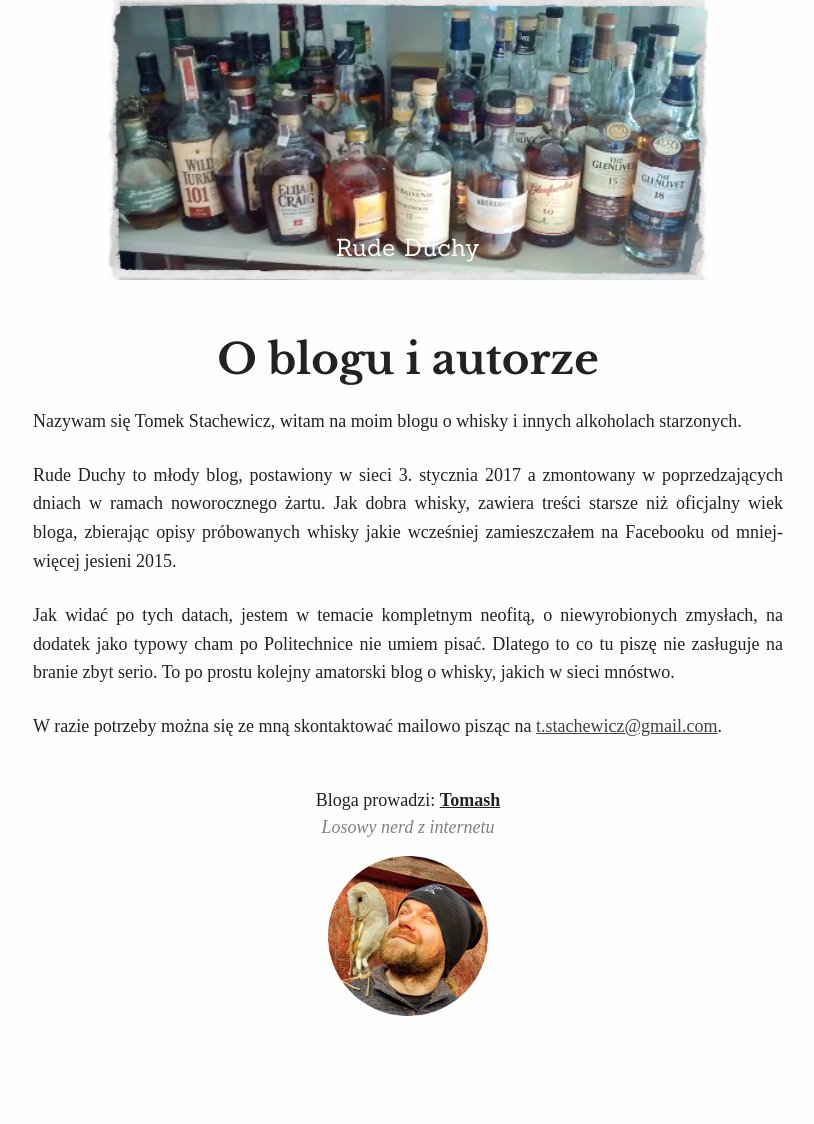
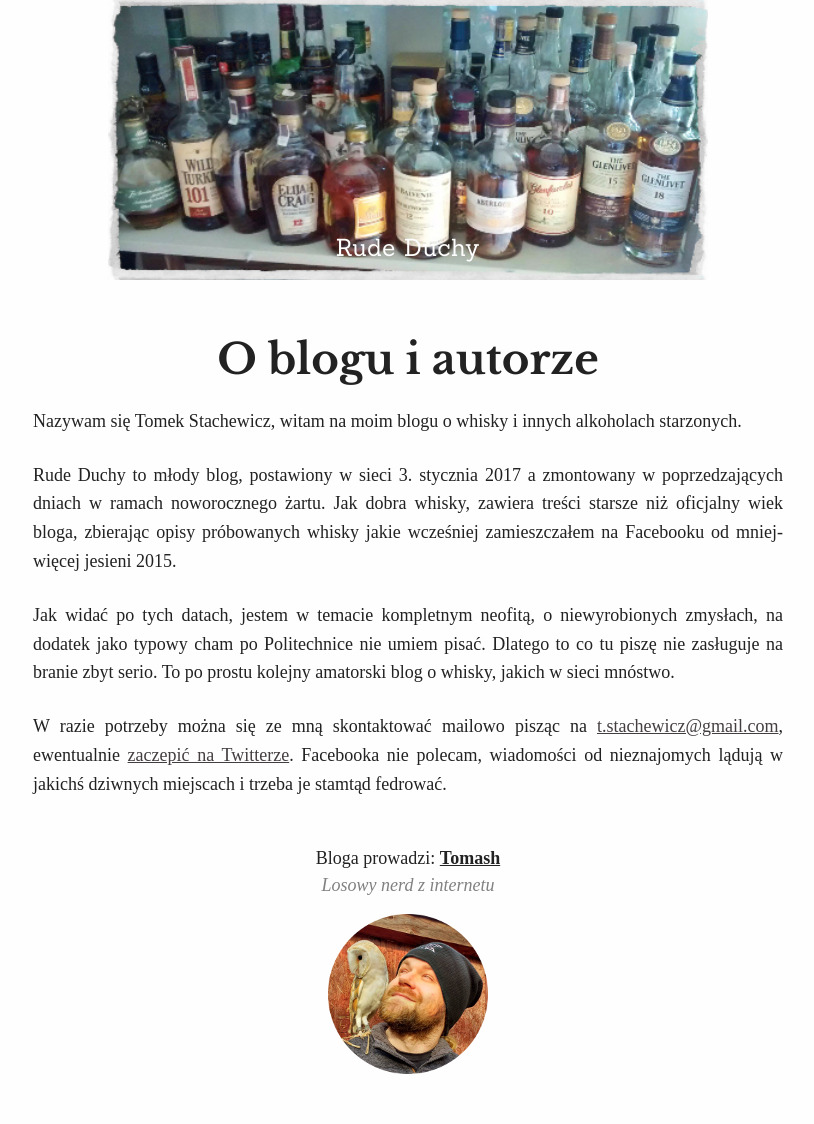
Before and after one commit to tomash/rudeduchy, a Jekyll site: the page built from about.html, in a window 1280 px wide. Shown: the whole page, without its empty margins (232-1046 px from the left). Built offline with Jekyll 4.4.1, drawn with Linux system fonts in a browser that asks for light colours; before the commit the page ends 1066 px from its top, so only the background shows below that.

Commit message:
about linked at footer

```diff
--- a/_config.yml
+++ b/_config.yml
@@ -8,7 +8,7 @@
 # Site settings
 title: Rude Duchy
 author: Tomash
-author_link: https://twitter.com/_tomash
+author_link: /about
 author_description: Losowy nerd z internetu
 email: tomekrs@o2.pl
 description: > # this means to ignore newlines until "baseurl:"
--- a/about.html
+++ b/about.html
@@ -7,5 +7,5 @@
   <p>Nazywam się Tomek Stachewicz, witam na moim blogu o whisky i innych alkoholach starzonych.</p>
   <p>Rude Duchy to młody blog, postawiony w sieci 3. stycznia 2017 a zmontowany w poprzedzających dniach w ramach noworocznego żartu. Jak dobra whisky, zawiera treści starsze niż oficjalny wiek bloga, zbierając opisy próbowanych whisky jakie wcześniej zamieszczałem na Facebooku od mniej-więcej jesieni 2015.</p>
   <p>Jak widać po tych datach, jestem w temacie kompletnym neofitą, o niewyrobionych zmysłach, na dodatek jako typowy cham po Politechnice nie umiem pisać. Dlatego to co tu piszę nie zasługuje na branie zbyt serio. To po prostu kolejny amatorski blog o whisky, jakich w sieci mnóstwo.</p>
-  <p>W razie potrzeby można się ze mną skontaktować mailowo pisząc na <a href="mailto:t.stachewicz@gmail.com">t.stachewicz@gmail.com</a>.</p>
+  <p>W razie potrzeby można się ze mną skontaktować mailowo pisząc na <a href="mailto:t.stachewicz@gmail.com">t.stachewicz@gmail.com</a>, ewentualnie <a href="http://twitter.com/_tomash">zaczepić na Twitterze</a>. Facebooka nie polecam, wiadomości od nieznajomych lądują w jakichś dziwnych miejscach i trzeba je stamtąd fedrować.</p>
 </div>
```
